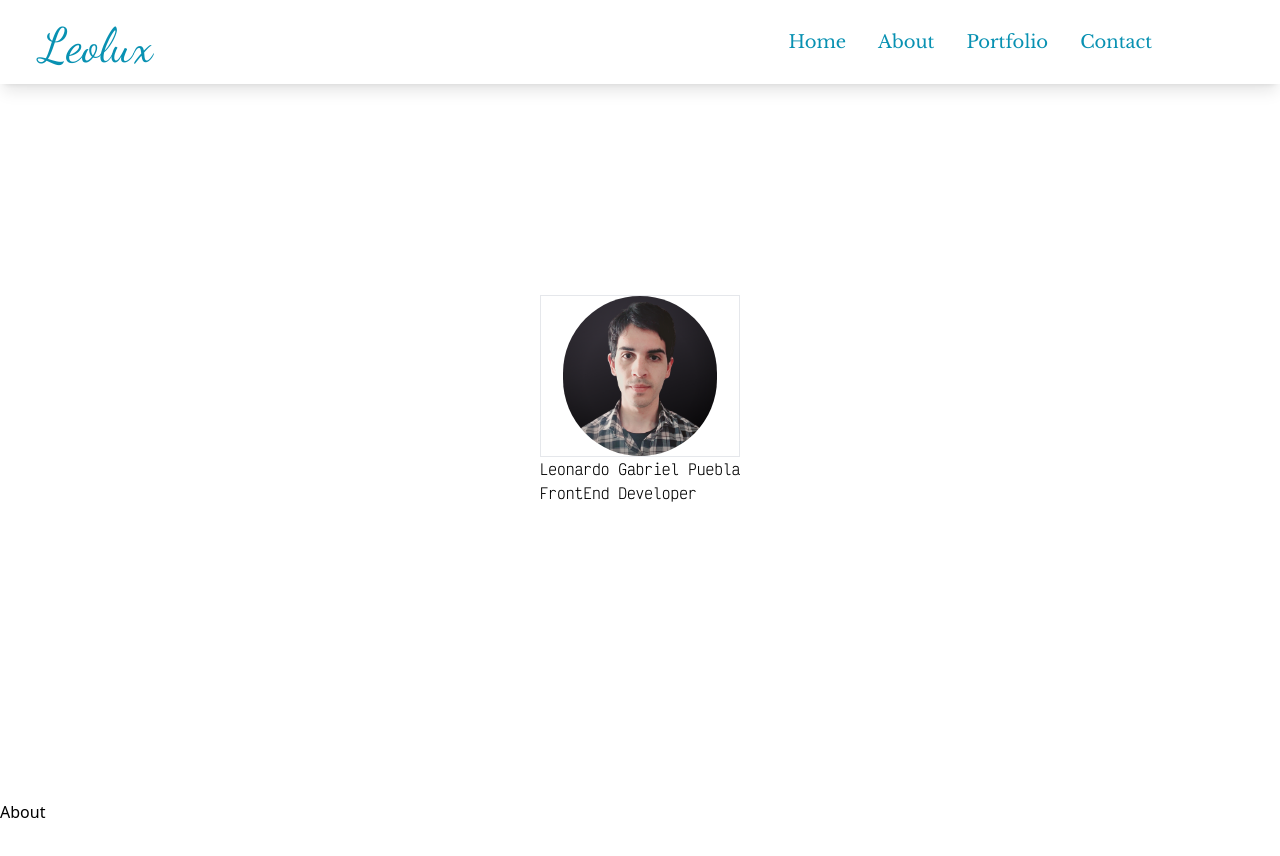
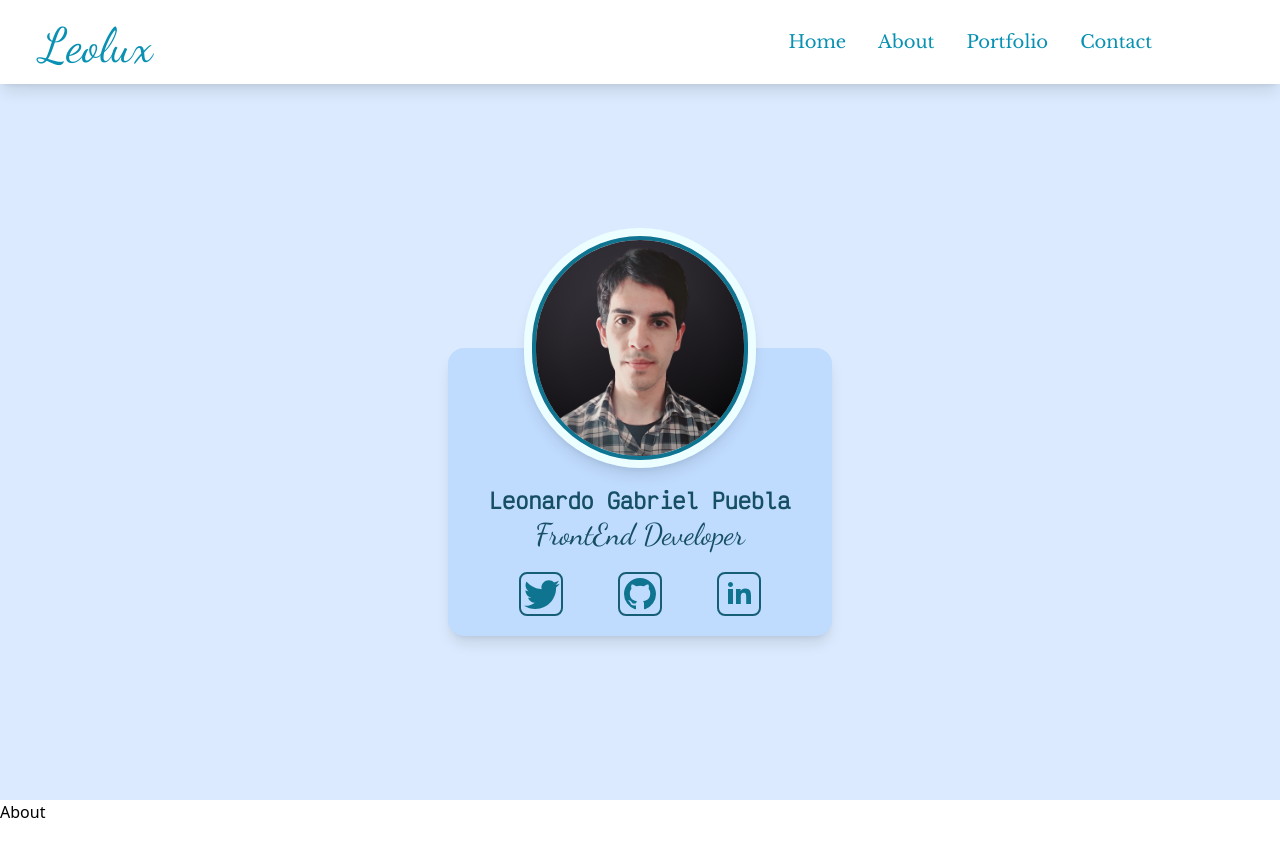
Before and after one commit to Leonardo-Robot-PostRock/miPortafolioWeb, a React (Vite) app: page / in a window 1280 px wide. Shown: the top 856 px of the page. Built offline with nearby package versions, Linux system fonts and the light colour scheme.

Commit message:
se termina maquetado inicial

```diff
--- a/src/portafolioSections/section/Home.jsx
+++ b/src/portafolioSections/section/Home.jsx
@@ -1,18 +1,34 @@
 import React from 'react';
 import foto from './../../assets/images/foto.png';
+import { ReactComponent as Twitter } from '../../assets/icons/twitter.svg';
+import { ReactComponent as Github } from '../../assets/icons/github.svg';
+import { ReactComponent as Linkedin } from '../../assets/icons/linkedin.svg';
 
 export const Home = () => {
   return (
-    <main className="flex font-victorMono place-content-center items-center h-screen w-screen min-w-280" id="home">
-      <div>
-        <div className="flex justify-center align-middle border stroke-orange-400">
-          <figure className="flex justify-center">
-            <img src={foto} alt="" className="rounded-full h-40" />
+    <main className="flex bg-blue-100 font-victorMono place-content-center items-center h-screen min-w-280" id="home">
+      <div className="mt-40 items-end">
+        <div className="flex justify-center relative align-middle">
+          <figure className="flex justify-center absolute -top-24 shadow-lg rounded-full border-8 border-solid border-cyan-50">
+            <img src={foto} alt="" className="w-full border-4 border-solid border-cyan-700 rounded-full h-48 lg:h-56" />
           </figure>
         </div>
-        <div>
-          <h1>Leonardo Gabriel Puebla</h1>
-          <h2>FrontEnd Developer</h2>
+        <div className="flex flex-col px-4 w-64 lg:w-96 bg-blue-200 shadow-lg rounded-2xl mt-6 h-72 place-content-end">
+          <h1 className="text-16px lg:text-2xl font-victorMonoBold text-center text-cyan-900">
+            Leonardo Gabriel Puebla
+          </h1>
+          <h2 className="text-3xl font-dancingScript text-center text-cyan-900">FrontEnd Developer</h2>
+          <div className="flex justify-evenly my-5">
+            <div className="flex items-center rounded-lg h-max border-solid border-2 border-cyan-800">
+              <Twitter className="w-10 fill-cyan-700" />
+            </div>
+            <div className="flex items-center rounded-lg border-solid border-2 border-cyan-800">
+              <Github className="w-10 fill-cyan-700" />
+            </div>
+            <div className="flex items-center rounded-lg border-solid border-2 border-cyan-800">
+              <Linkedin className="w-10 fill-cyan-700" />
+            </div>
+          </div>
         </div>
       </div>
     </main>
```
